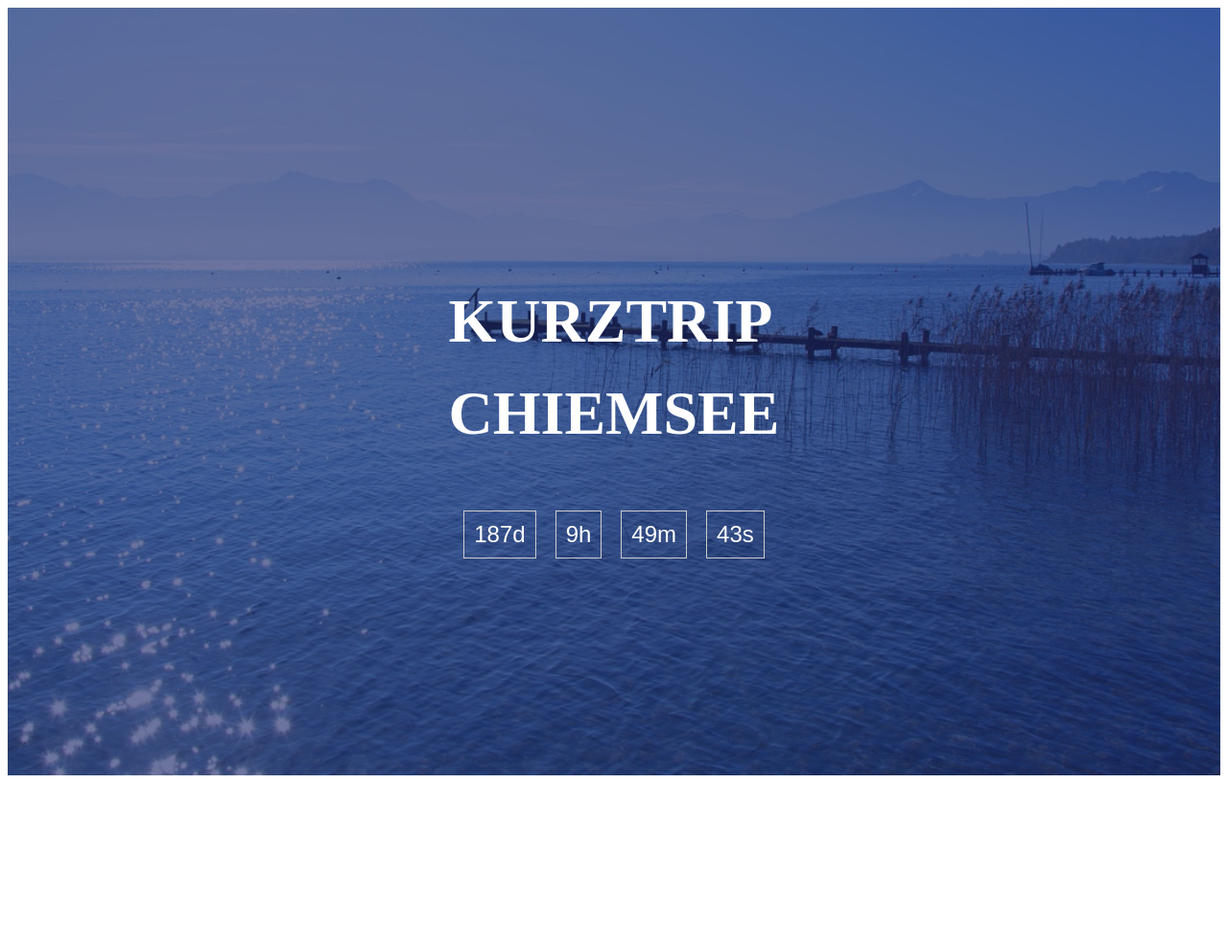
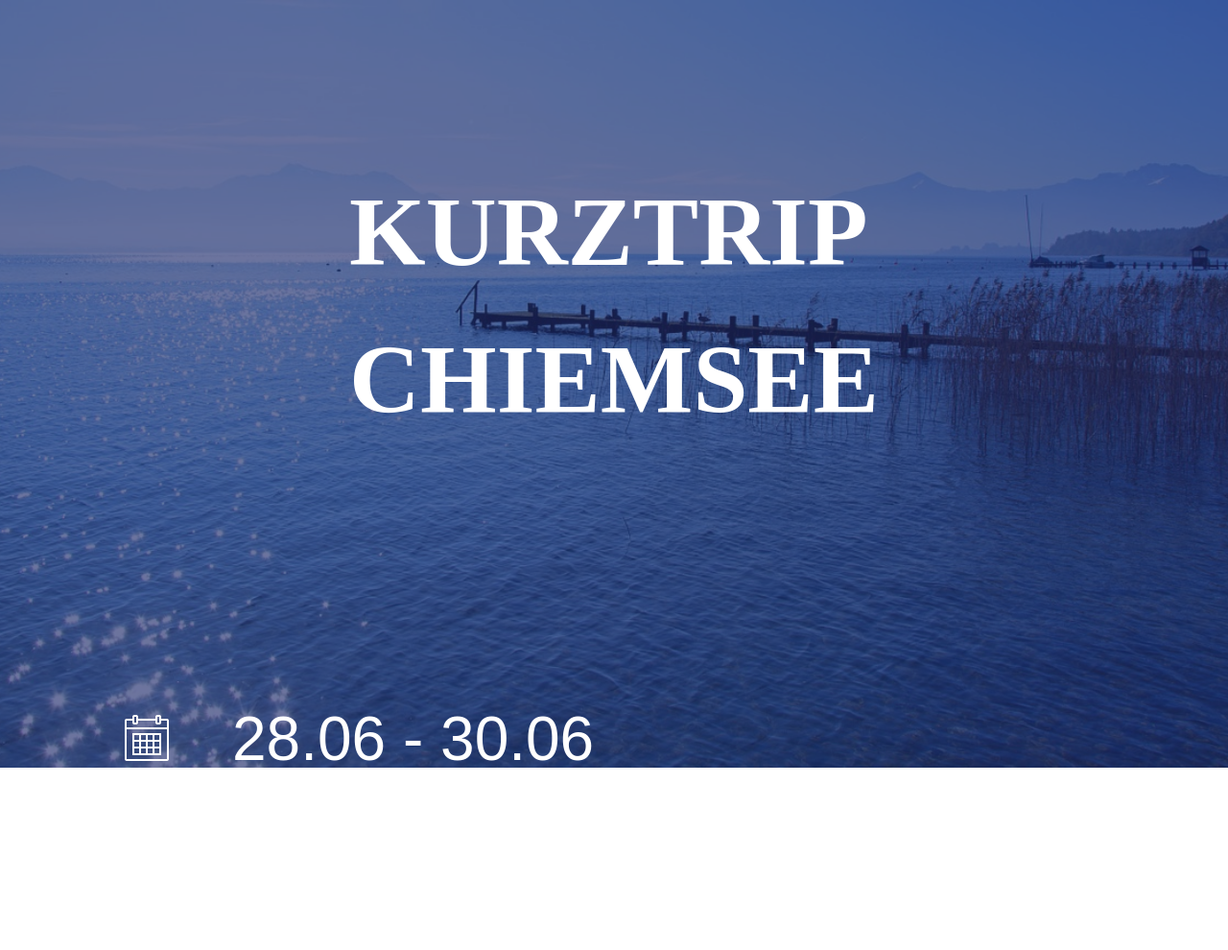
Before and after one commit to swen8/RebeccaLovesPresents, a plain HTML site: page index.html in a window 1280 px wide. Shown: the top 990 px of the page at 96% size. Before the commit the page ends 816 px from the top, so only its background shows below. Drawn offline with Linux system fonts and the light colour scheme.

Commit message:
with list items

```diff
--- a/index.html
+++ b/index.html
@@ -9,32 +9,31 @@
 <body>
 
     <section id="welcome-hero" class="welcome-hero">
-        <div class="container">
-            <div class="row">
-                <div class="col-md-12 text-center">
-                    <div class="header-text">
+        <div class="container header-text">
             <h2>Kurztrip<br>Chiemsee</h2>
         </div>
+
+        <div class="container list-items">
+            <div class="item-container">
+                <img src="resources/icons8-calendar-50.png" />
+                <div class="item-text">28.06 - 30.06</div>
+            </div>
+            <div class="item-container">
+                <img src="resources/icons8-location-50.png" />
+                <div class="item-text">König Ludwig Stub´n</div>
+            </div>
+            <div class="item-container">
+                <img src="resources/icons8-love-50.png" />
+                <div class="item-text">Nur wir zwei</div>
             </div>
         </div>
 
-            <div id="countdown">
+        <div id="countdown" class="container">
             <div id="days">X</div>
             <div id="hours">X</div>
             <div id="minutes">X</div>
             <div id="seconds">X</div>
           </div>
-        </div>
-
-    </section>
-    <section>
-        <div class="info">
-            <div></div>
-          </div>
-
-    </section>
-    <section>
-
     </section>
 
     <script src="script.js"></script>
--- a/style.css
+++ b/style.css
@@ -1,10 +1,15 @@
 /*-------------------------------------
         3.  Welcome-hero
 --------------------------------------*/
+body {
+    margin:0px;
+}
+
 .welcome-hero{
     display: flex;
+    flex-direction: column;
     align-items: center;
-    justify-content: center;
+    justify-content: start;
     position:relative;
     background:url(resources/first.jpg)no-repeat;
     background-size:cover;
@@ -24,13 +29,36 @@
 .container {
     z-index: 1;
 }
-/*.header-text-area*/
+
+.header-text {
+    margin-top: 10vh;
+}
+
 .header-text h2 {
     color: #fff;
-    font-size: 5vw;
+    font-size: 8vw;
     font-weight: 700;
     text-transform: uppercase;
     line-height: 1.5;
+}
+
+.list-items{
+    margin-top: 20vh;
+    width: 80%;
+}
+
+.item-container {
+    display: flex;
+    margin-top: 2vh;
+    align-items: center;
+}
+
+.item-text {
+    margin-left: 5vw;
+    color: white;
+    font-size: 5vw;
+    font-weight: 200;
+    font-family: 'Arial', sans-serif;
 }
 
 #countdown {
@@ -40,7 +68,7 @@
     font-family: 'Arial', sans-serif;
     font-size: 24px;
     color: #333;
-    margin-top: 50px;
+    margin-top: 10vh;
   }
 
   #countdown > div {
```
Also changed, not shown: resources/icons8-calendar-50.png (added), resources/icons8-location-50.png (added), resources/icons8-love-50.png (added). Lines whose indentation alone changed are shown as unchanged.
